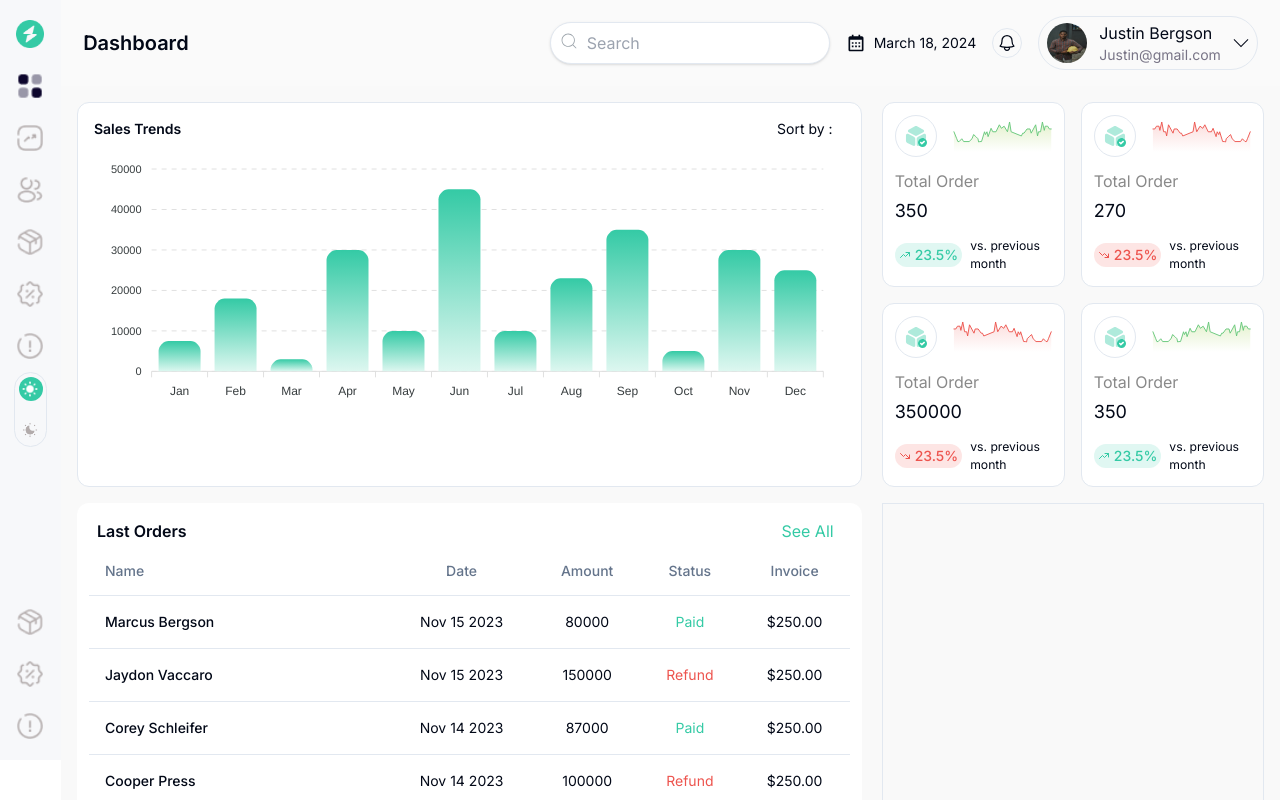
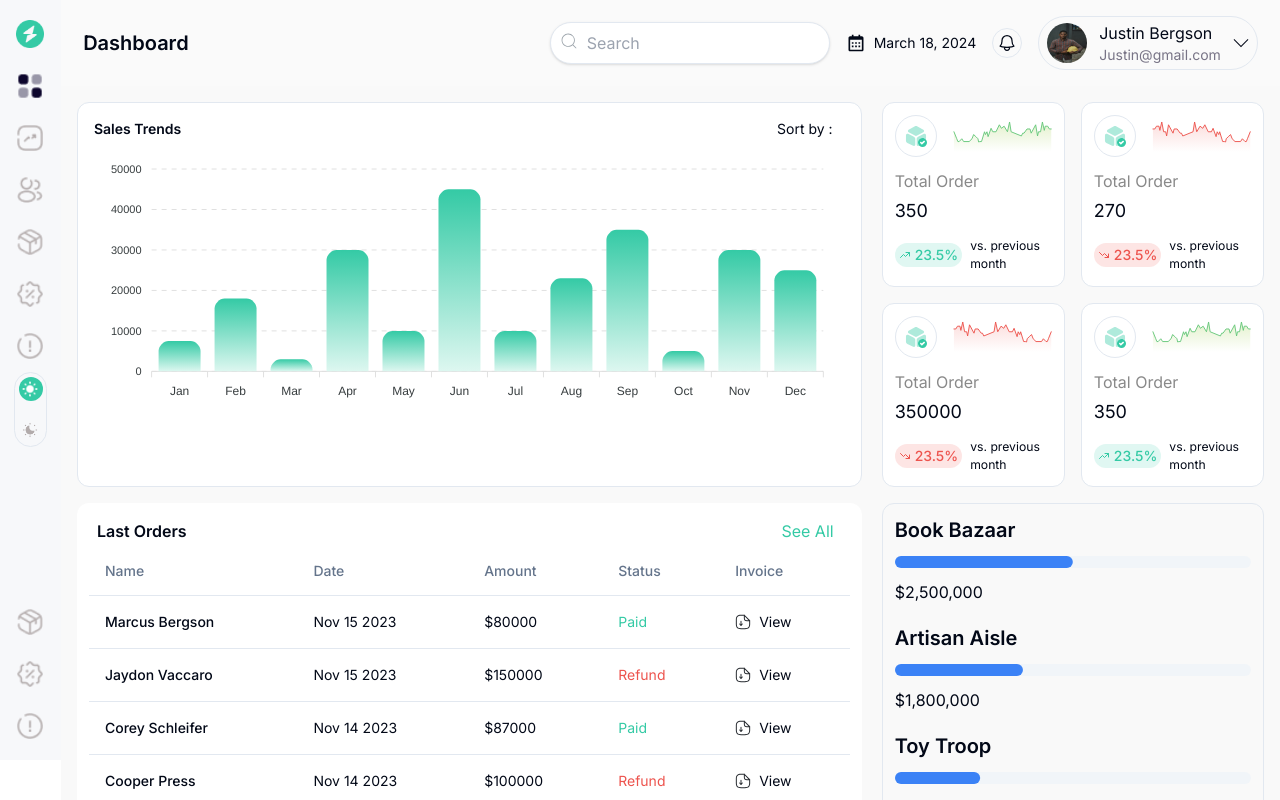
Before and after one commit to abimbola7/analytics-dashboard, a Next.js app: page / in a window 1280 px wide. Shown: the top 800 px of the page. Built offline with nearby package versions, Linux system fonts and the light colour scheme.

Commit message:
progress bar and table

```diff
--- a/package.json
+++ b/package.json
@@ -10,6 +10,8 @@
   },
   "dependencies": {
     "@coreui/react-chartjs": "^2.1.3",
+    "@radix-ui/react-progress": "^1.0.3",
+    "@ramonak/react-progress-bar": "^5.2.0",
     "apexcharts": "^3.47.0",
     "class-variance-authority": "^0.7.0",
     "clsx": "^2.1.0",
--- /dev/null
+++ b/src/app/(components)/platform.jsx
@@ -0,0 +1,42 @@
+"use client"
+import { Progress } from "@/components/ui/progress"
+import React from 'react'
+import ProgressBar from "@ramonak/react-progress-bar";
+
+
+const Platform = () => {
+  const progressBar = (number) => (number / 5000000) * 100
+  const platform = [
+    { platform  : "Book Bazaar",  progress : progressBar(2500000), price : 2500000},
+    { platform  : "Artisan Aisle",  progress : progressBar(1800000), price : 1800000},
+    { platform  : "Toy Troop",  progress : progressBar(1200000), price : 1200000},
+    { platform  : "X Store",  progress : progressBar(600000), price: 600000},
+  ]
+
+  console.log(platform)
+
+  const [progress, setProgress] = React.useState(13)
+  // React.useEffect(() => {
+  //   const timer = setTimeout(() => setProgress(66), 500)
+  //   return () => clearTimeout(timer)
+  // }, [])
+
+  const calculateProgress = () => (2500000 / 5000000) * 100;
+
+  return (
+    <div className={`grid grid-cols-${platform.length} gap-5`}>
+      {
+        platform.map((item, i)=>(
+          <div key={i} className="w-full space-y-3">
+            <h2 className="font-semibold text-xl">{item.platform}</h2>
+            <Progress value={item.progress} className="w-full" color={"bg-blue-500"}/>
+            <p>${item.price.toLocaleString()}</p>
+            {/* <ProgressBar completed={calculateProgress} /> */}
+          </div>
+        ))
+      }
+    </div>
+  )
+}
+
+export default Platform
--- a/src/app/(components)/secondsection.jsx
+++ b/src/app/(components)/secondsection.jsx
@@ -1,5 +1,6 @@
 import React from 'react'
 import Table1 from './table'
+import Platform from './platform'
 
 const SecondSection = () => {
   return (
@@ -7,7 +8,9 @@ const SecondSection = () => {
       <div className="xl:col-span-2 rounded-xl bg-white p-3">
         <Table1 />
       </div>
-      <div className="border py-5"></div>
+      <div className="border p-3 rounded-xl">
+        <Platform />
+      </div>
     </div>
   )
 }
--- a/src/app/(components)/table.jsx
+++ b/src/app/(components)/table.jsx
@@ -9,6 +9,7 @@ import {
   TableHeader,
   TableRow,
 } from "@/components/ui/table"
+import DocumentDownload from "../../../public/icons/document-download.svg"
 
 
 const Table1 = () => {
@@ -41,11 +42,11 @@ const Table1 = () => {
       <Table className="border-none">
         <TableHeader className="">
           <TableRow className="">
-            <TableHead className="border-none w-[300px]">Name</TableHead>
-            <TableHead className="border-none text-center ">Date</TableHead>
-            <TableHead className="border-none text-center ">Amount</TableHead>
-            <TableHead className="border-none text-center ">Status</TableHead>
-            <TableHead className="border-none text-center ">Invoice</TableHead>
+            <TableHead className="">Name</TableHead>
+            <TableHead className="border-none  ">Date</TableHead>
+            <TableHead className="border-none  ">Amount</TableHead>
+            <TableHead className="border-none  ">Status</TableHead>
+            <TableHead className="border-none  ">Invoice</TableHead>
           </TableRow>
         </TableHeader>
         <TableBody>
@@ -56,10 +57,13 @@ const Table1 = () => {
                     orders && orders.map(item=>(
                       <TableRow key={item.id}>
                         <TableCell className="font-medium">{item.name}</TableCell>
-                        <TableCell className="text-center ">{item.date}</TableCell>
-                        <TableCell className="text-center ">{item.amount}</TableCell>
-                        <TableCell className={`text-center ${ item.status === "Paid" ? "text-[#34CAA5]" : "text-[#ED544E]" }`}>{item.status}</TableCell>
-                        <TableCell className="text-center ">$250.00</TableCell>
+                        <TableCell className=" ">{item.date}</TableCell>
+                        <TableCell className=" ">{item.amount}</TableCell>
+                        <TableCell className={` ${ item.status === "Paid" ? "text-[#34CAA5]" : "text-[#ED544E]" }`}>{item.status}</TableCell>
+                        <TableCell className="flex items-center cursor-pointer">
+                          <DocumentDownload />
+                          <span className='ml-2'>View</span>
+                        </TableCell>
                       </TableRow>
                     ))
                   }
@@ -70,10 +74,13 @@ const Table1 = () => {
                     orders && orders.slice(0, 5).map(item=>(
                       <TableRow key={item.id}>
                         <TableCell className="font-medium">{item.name}</TableCell>
-                        <TableCell className="text-center ">{item.date}</TableCell>
-                        <TableCell className="text-center ">{item.amount}</TableCell>
-                        <TableCell className={`text-center ${ item.status === "Paid" ? "text-[#34CAA5]" : "text-[#ED544E]" }`}>{item.status}</TableCell>
-                        <TableCell className="text-center ">$250.00</TableCell>
+                        <TableCell className=" ">{item.date}</TableCell>
+                        <TableCell className=" ">${item.amount}</TableCell>
+                        <TableCell className={` ${ item.status === "Paid" ? "text-[#34CAA5]" : "text-[#ED544E]" }`}>{item.status}</TableCell>
+                        <TableCell className="flex items-center cursor-pointer">
+                          <DocumentDownload />
+                          <span className='ml-2'>View</span>
+                        </TableCell>
                       </TableRow>
                     ))
                   }
--- /dev/null
+++ b/src/components/ui/progress.jsx
@@ -0,0 +1,27 @@
+"use client"
+
+import * as React from "react"
+import * as ProgressPrimitive from "@radix-ui/react-progress"
+
+import { cn } from "@/lib/utils"
+
+// const progress = [
+//   { platform  : "Book Bazaar",  progress : 2500000},
+//   { platform  : "Artisan Aisle",  progress : 1800000},
+//   { platform  : "Toy Troop",  progress : 1200000},
+//   { platform  : "X Store",  progress : 600000},
+// ]
+
+const Progress = React.forwardRef(({ className, value, color, totalValue,  ...props }, ref) => (
+  <ProgressPrimitive.Root
+    ref={ref}
+    className={cn("relative h-3 w-full overflow-hidden rounded-full bg-secondary", className)}
+    {...props}>
+    <ProgressPrimitive.Indicator
+      className={`h-full w-full flex-1 ${color} transition-all rounded-r-full`}
+      style={{ transform: `translateX(-${100 - (value || 0)}%)` }} />
+  </ProgressPrimitive.Root>
+))
+Progress.displayName = ProgressPrimitive.Root.displayName
+
+export { Progress }
```
Also changed, not shown: public/icons/document-download.svg (added), 1 other file (tests, documents, lock files or other folders).
